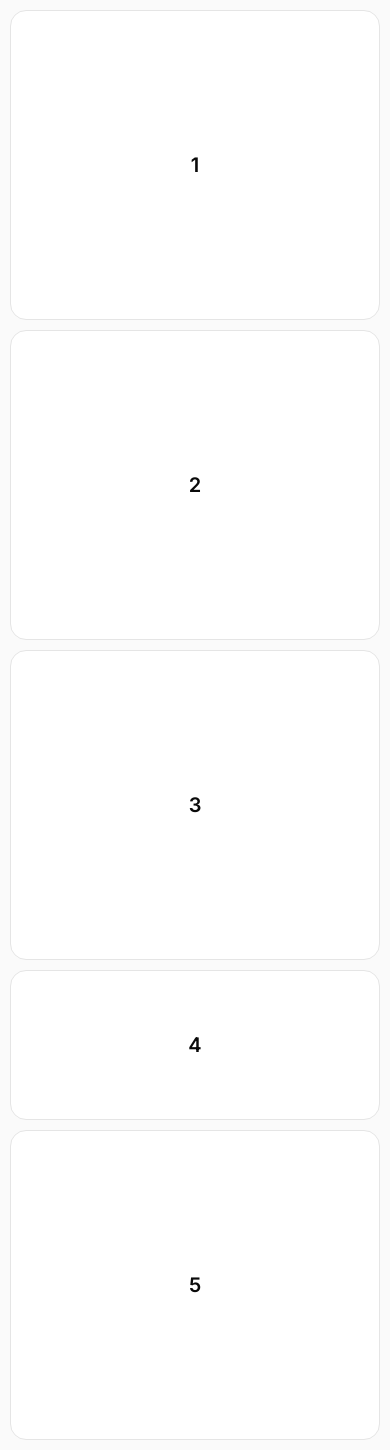
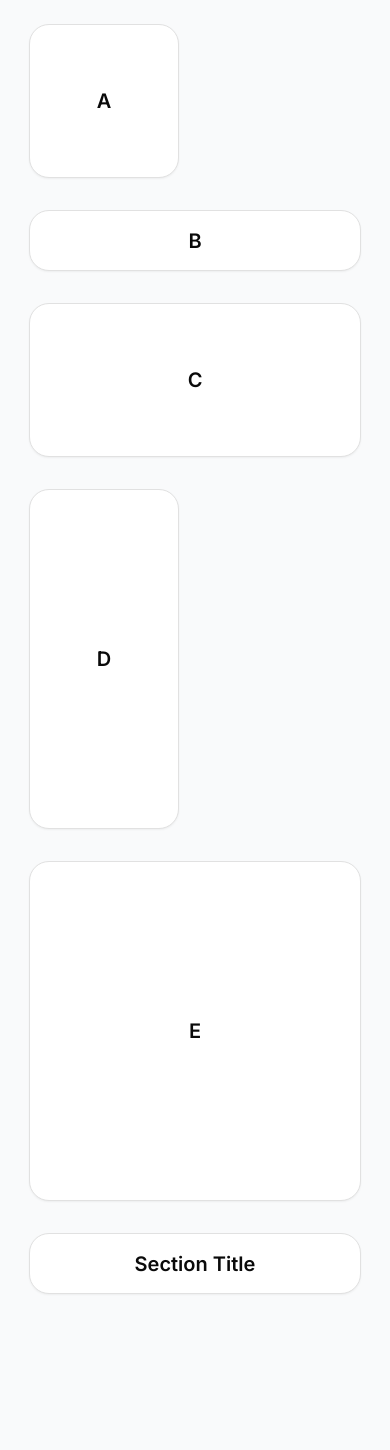
Before and after one commit to ElleryVernon/grid-test, a Next.js app: page / in a window 390 px wide. After the commit the page ends 1318 px from the top, so only its background shows below. Built offline with nearby package versions, Linux system fonts and the light colour scheme.

Commit message:
edit grid

```diff
--- a/app/globals.css
+++ b/app/globals.css
@@ -4,19 +4,19 @@
 
 @layer base {
 	body {
-		@apply h-full antialiased bg-neutral-50 text-neutral-950;
+		@apply h-full antialiased text-neutral-950 bg-gray-50;
 	}
 }
 .react-draggable {
 	transition-property: all;
 	transition-timing-function: cubic-bezier(0.4, 0, 0.2, 1);
-	transition-duration: 200ms;
+	transition-duration: 350ms;
 	z-index: 50;
 }
 
 .react-draggable-dragging {
 	transition-property: box-shadow;
-	transition-duration: 200ms;
+	transition-duration: 350ms;
 	z-index: 99;
 	--tw-shadow: 0 25px 50px -12px rgb(0 0 0 / 0.25);
 	--tw-shadow-colored: 0 25px 50px -12px var(--tw-shadow-color);
@@ -25,7 +25,7 @@
 }
 
 .react-grid-placeholder {
-	background-color: #f5f5f7;
+	background-color: #f3f3f3;
 	transition-property: all;
 	transition-timing-function: cubic-bezier(0.4, 0, 0.2, 1);
 	transition-duration: 500ms;
--- a/app/page.tsx
+++ b/app/page.tsx
@@ -1,95 +1,187 @@
 "use client";
 
 import React, { useState } from "react";
-import { Responsive, WidthProvider } from "react-grid-layout";
-
-const ResponsiveGridLayout = WidthProvider(Responsive);
+import GridLayout, { Layout } from "react-grid-layout";
 
 const MyResponsiveGrid = () => {
+	const [currentLayout, setCurrentLayout] = useState<Layout[] | null>(null);
+
+	const handleLayoutChange = (layout: Layout[]) => {
+		setCurrentLayout(() => layout);
+		console.log(layout);
+	};
+
 	const layouts = {
 		lg: [
-			{ i: "1", x: 0, y: 0, w: 2, h: 2 },
-			{ i: "2", x: 2, y: 0, w: 2, h: 2 },
-			{ i: "3", x: 4, y: 0, w: 4, h: 2 },
-			{ i: "4", x: 4, y: 2, w: 5, h: 1 },
-			{ i: "5", x: 4, y: 0, w: 3, h: 2 },
-		],
-		md: [
-			{ i: "1", x: 0, y: 0, w: 2, h: 2 },
-			{ i: "2", x: 2, y: 0, w: 2, h: 2 },
-			{ i: "3", x: 4, y: 0, w: 4, h: 2 },
-			{ i: "4", x: 4, y: 2, w: 5, h: 1 },
-			{ i: "5", x: 4, y: 0, w: 3, h: 2 },
+			{ i: "1", x: 0, y: 0, w: 1, h: 1 },
+			{ i: "2", x: 1, y: 0, w: 1, h: 1 },
+			{ i: "3", x: 2, y: 0, w: 1, h: 1 },
+			{ i: "4", x: 3, y: 2, w: 1, h: 1 },
+			{ i: "5", x: 4, y: 0, w: 1, h: 1 },
 		],
 		sm: [
-			{ i: "1", x: 0, y: 0, w: 2, h: 2 },
-			{ i: "2", x: 2, y: 0, w: 2, h: 2 },
-			{ i: "3", x: 4, y: 0, w: 4, h: 2 },
-			{ i: "4", x: 4, y: 2, w: 5, h: 1 },
-			{ i: "5", x: 4, y: 0, w: 3, h: 2 },
-		],
-		xs: [
-			{ i: "1", x: 0, y: 0, w: 2, h: 2 },
-			{ i: "2", x: 2, y: 0, w: 2, h: 2 },
-			{ i: "3", x: 4, y: 0, w: 4, h: 2 },
-			{ i: "4", x: 4, y: 2, w: 5, h: 1 },
-			{ i: "5", x: 4, y: 0, w: 3, h: 2 },
-		],
-		xxs: [
-			{ i: "1", x: 0, y: 0, w: 2, h: 2 },
-			{ i: "2", x: 2, y: 0, w: 2, h: 2 },
-			{ i: "3", x: 4, y: 0, w: 4, h: 2 },
-			{ i: "4", x: 4, y: 2, w: 5, h: 1 },
-			{ i: "5", x: 4, y: 0, w: 3, h: 2 },
+			{ i: "1", x: 0, y: 0, w: 1, h: 1 },
+			{ i: "2", x: 2, y: 0, w: 1, h: 1 },
+			{ i: "3", x: 4, y: 0, w: 1, h: 1 },
+			{ i: "4", x: 4, y: 2, w: 1, h: 1 },
+			{ i: "5", x: 4, y: 0, w: 1, h: 1 },
 		],
 	};
 
 	return (
-		<ResponsiveGridLayout
+		// <GridLayout
+		// 	className="layout"
+		// 	layouts={currentLayout || layouts}
+		// 	breakpoints={{ sm: 1200, xxs: 0 }}
+		// 	cols={{ sm: 4, xxs: 2 }}
+		// 	onLayoutChange={handleLayoutChange}
+		// 	margin={[32, 32]}
+		// 	autoSize={true}
+		// 	width={128}
+		// 	containerPadding={[64, 64]}
+		// >
+		// 	<div
+		// 		key="1"
+		// 		className={`border-[0.5px] rounded-[20px] p-4 bg-white  border-[#E1E1E1] cursor-pointer flex items-center justify-center text-xl font-semibold shadow-sm`}
+		// 	>
+		// 		1
+		// 	</div>
+		// 	<div
+		// 		key="2"
+		// 		className={`border-[0.5px] rounded-[20px] p-4 bg-white  border-[#E1E1E1]  cursor-pointer flex items-center justify-center text-xl font-semibold shadow-sm`}
+		// 	>
+		// 		2
+		// 	</div>
+		// 	<div
+		// 		key="3"
+		// 		className={`border-[0.5px] rounded-[20px] p-4 bg-white  border-[#E1E1E1]   cursor-pointer flex items-center justify-center text-xl font-semibold shadow-sm`}
+		// 	>
+		// 		3
+		// 	</div>
+		// 	<div
+		// 		key="4"
+		// 		className={`border-[0.5px] rounded-[20px] p-4 bg-white  border-[#E1E1E1]   cursor-pointer flex items-center justify-center text-xl font-semibold shadow-sm`}
+		// 	>
+		// 		4
+		// 	</div>
+		// 	<div
+		// 		key="5"
+		// 		className={`border-[0.5px] rounded-[20px] p-4 bg-white  border-[#E1E1E1]   cursor-pointer flex items-center justify-center text-xl font-semibold shadow-sm`}
+		// 	>
+		// 		5
+		// 	</div>
+		// </GridLayout>
+		<>
+			<main className="hidden desktop:flex">
+				<GridLayout
 					className="layout"
-			layouts={layouts}
-			breakpoints={{ lg: 1200, md: 996, sm: 768, xs: 480, xxs: 0 }}
-			cols={{ lg: 12, md: 10, sm: 6, xs: 4, xxs: 2 }}
-			onDragStart={(layout, oldItem, newItem, placeholder, e, element) => {
-				element.classList.remove("notDragging");
-				element.classList.add("dragging");
-			}}
-			onDragStop={(layout, oldItem, newItem, placeholder, e, element) => {
-				element.classList.remove("dragging");
-				element.classList.add("notDragging");
-			}}
+					cols={4}
+					rowHeight={30}
+					width={820}
+					margin={[32, 32]}
+					onLayoutChange={handleLayoutChange}
 				>
 					<div
-				key="1"
-				className={`border rounded-2xl p-4 bg-white shdow  border-neutral-200 cursor-pointer flex items-center justify-center text-xl font-semibold`}
+						key="a"
+						data-grid={{ x: 0, y: 0, w: 1, h: 3 }}
+						className={`border-[0.5px] rounded-[20px] p-4 bg-white  border-[#E1E1E1] cursor-pointer flex items-center justify-center text-xl font-semibold shadow-sm`}
 					>
-				1
+						A
 					</div>
 					<div
-				key="2"
-				className={`border rounded-2xl p-4 bg-white border-neutral-200  cursor-pointer flex items-center justify-center text-xl font-semibold`}
+						key="b"
+						data-grid={{ x: 1, y: 0, w: 2, h: 1.5 }}
+						className={`border-[0.5px] rounded-[20px] p-4 bg-white  border-[#E1E1E1] cursor-pointer flex items-center justify-center text-xl font-semibold shadow-sm`}
 					>
-				2
+						B
 					</div>
 					<div
-				key="3"
-				className={`border rounded-2xl p-4 bg-white border-neutral-200  cursor-pointer flex items-center justify-center text-xl font-semibold`}
+						key="c"
+						data-grid={{ x: 1, y: 1.5, w: 2, h: 3 }}
+						className={`border-[0.5px] rounded-[20px] p-4 bg-white  border-[#E1E1E1] cursor-pointer flex items-center justify-center text-xl font-semibold shadow-sm`}
 					>
-				3
+						C
 					</div>
 					<div
-				key="4"
-				className={`border rounded-2xl p-4 bg-white border-neutral-200  cursor-pointer flex items-center justify-center text-xl font-semibold`}
+						key="d"
+						data-grid={{ x: 0, y: 3, w: 1, h: 6 }}
+						className={`border-[0.5px] rounded-[20px] p-4 bg-white  border-[#E1E1E1] cursor-pointer flex items-center justify-center text-xl font-semibold shadow-sm`}
 					>
-				4
+						D
 					</div>
 					<div
-				key="5"
-				className={`border rounded-2xl p-4 bg-white border-neutral-200  cursor-pointer flex items-center justify-center text-xl font-semibold`}
+						key="e"
+						data-grid={{ x: 1, y: 4.5, w: 2, h: 6 }}
+						className={`border-[0.5px] rounded-[20px] p-4 bg-white  border-[#E1E1E1] cursor-pointer flex items-center justify-center text-xl font-semibold shadow-sm`}
 					>
-				5
+						E
 					</div>
-		</ResponsiveGridLayout>
+					<div
+						key="f"
+						data-grid={{ x: 0, y: 10.5, w: 4, h: 1.5 }}
+						className={`border-[0.5px] rounded-[20px] p-4 bg-white  border-[#E1E1E1] cursor-pointer flex items-center justify-center text-xl font-semibold shadow-sm`}
+					>
+						Section Title
+					</div>
+				</GridLayout>
+			</main>
+			<main className="flex desktop:hidden w-full justify-center">
+				<div className="w-[380px]">
+					<GridLayout
+						className="layout"
+						cols={2}
+						rowHeight={30}
+						width={380}
+						margin={[32, 32]}
+						containerPadding={[24, 24]}
+						onLayoutChange={handleLayoutChange}
+					>
+						<div
+							key="a"
+							data-grid={{ x: 0, y: 0, w: 1, h: 3 }}
+							className={`border-[0.5px] rounded-[20px] p-4 bg-white  border-[#E1E1E1] cursor-pointer flex items-center justify-center text-xl font-semibold shadow-sm`}
+						>
+							A
+						</div>
+						<div
+							key="b"
+							data-grid={{ x: 1, y: 0, w: 2, h: 1.5 }}
+							className={`border-[0.5px] rounded-[20px] p-4 bg-white  border-[#E1E1E1] cursor-pointer flex items-center justify-center text-xl font-semibold shadow-sm`}
+						>
+							B
+						</div>
+						<div
+							key="c"
+							data-grid={{ x: 1, y: 1.5, w: 2, h: 3 }}
+							className={`border-[0.5px] rounded-[20px] p-4 bg-white  border-[#E1E1E1] cursor-pointer flex items-center justify-center text-xl font-semibold shadow-sm`}
+						>
+							C
+						</div>
+						<div
+							key="d"
+							data-grid={{ x: 0, y: 3, w: 1, h: 6 }}
+							className={`border-[0.5px] rounded-[20px] p-4 bg-white  border-[#E1E1E1] cursor-pointer flex items-center justify-center text-xl font-semibold shadow-sm`}
+						>
+							D
+						</div>
+						<div
+							key="e"
+							data-grid={{ x: 1, y: 4.5, w: 2, h: 6 }}
+							className={`border-[0.5px] rounded-[20px] p-4 bg-white  border-[#E1E1E1] cursor-pointer flex items-center justify-center text-xl font-semibold shadow-sm`}
+						>
+							E
+						</div>
+						<div
+							key="f"
+							data-grid={{ x: 0, y: 10.5, w: 4, h: 1.5 }}
+							className={`border-[0.5px] rounded-[20px] p-4 bg-white  border-[#E1E1E1] cursor-pointer flex items-center justify-center text-xl font-semibold shadow-sm`}
+						>
+							Section Title
+						</div>
+					</GridLayout>
+				</div>
+			</main>
+		</>
 	);
 };
 
--- a/tailwind.config.ts
+++ b/tailwind.config.ts
@@ -1,20 +1,16 @@
-import type { Config } from 'tailwindcss'
+import type { Config } from "tailwindcss";
 
 const config: Config = {
 	content: [
-    './pages/**/*.{js,ts,jsx,tsx,mdx}',
-    './components/**/*.{js,ts,jsx,tsx,mdx}',
-    './app/**/*.{js,ts,jsx,tsx,mdx}',
+		"./pages/**/*.{js,ts,jsx,tsx,mdx}",
+		"./components/**/*.{js,ts,jsx,tsx,mdx}",
+		"./app/**/*.{js,ts,jsx,tsx,mdx}",
 	],
 	theme: {
 		extend: {
-      backgroundImage: {
-        'gradient-radial': 'radial-gradient(var(--tw-gradient-stops))',
-        'gradient-conic':
-          'conic-gradient(from 180deg at 50% 50%, var(--tw-gradient-stops))',
-      },
+			screens: { desktop: "1200px" },
 		},
 	},
 	plugins: [],
-}
-export default config
+};
+export default config;
```
Lines whose indentation alone changed are shown as unchanged.
